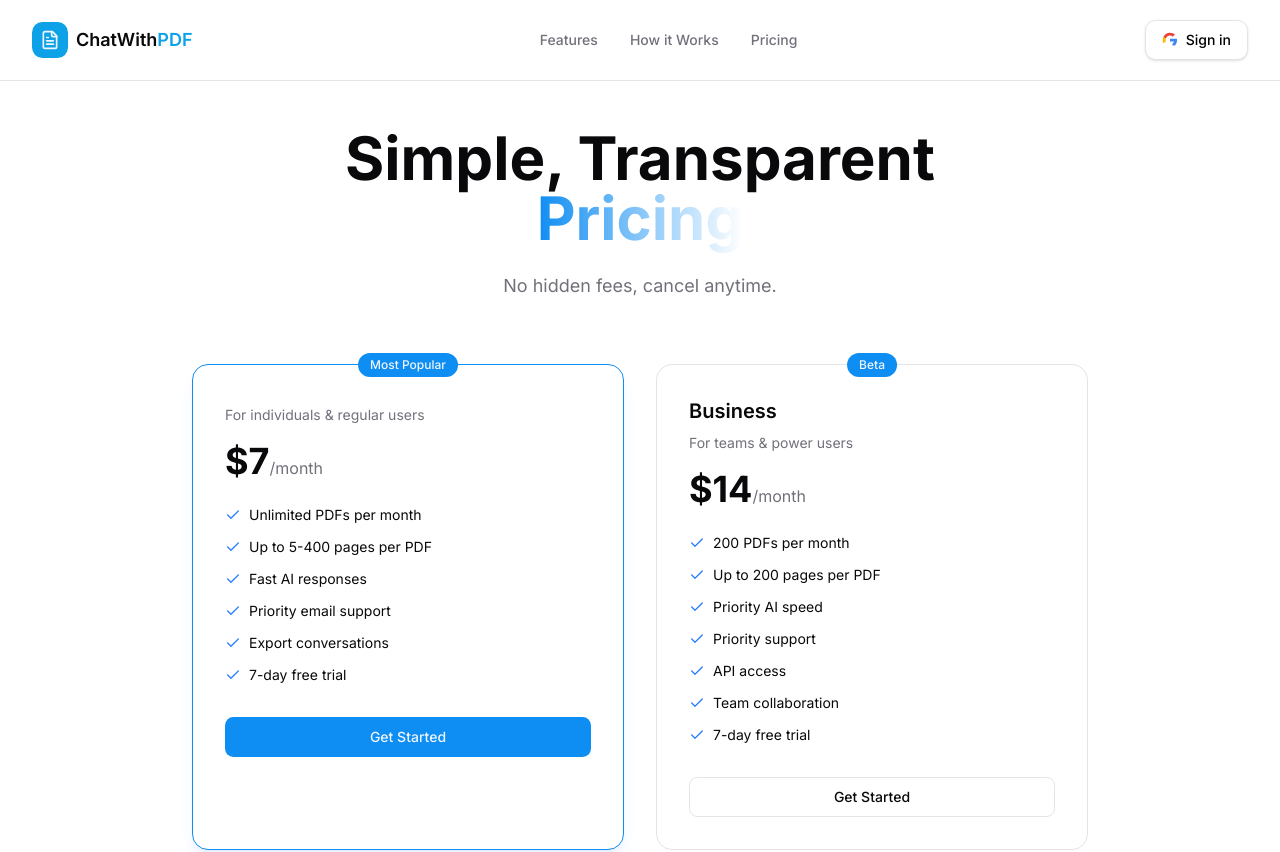
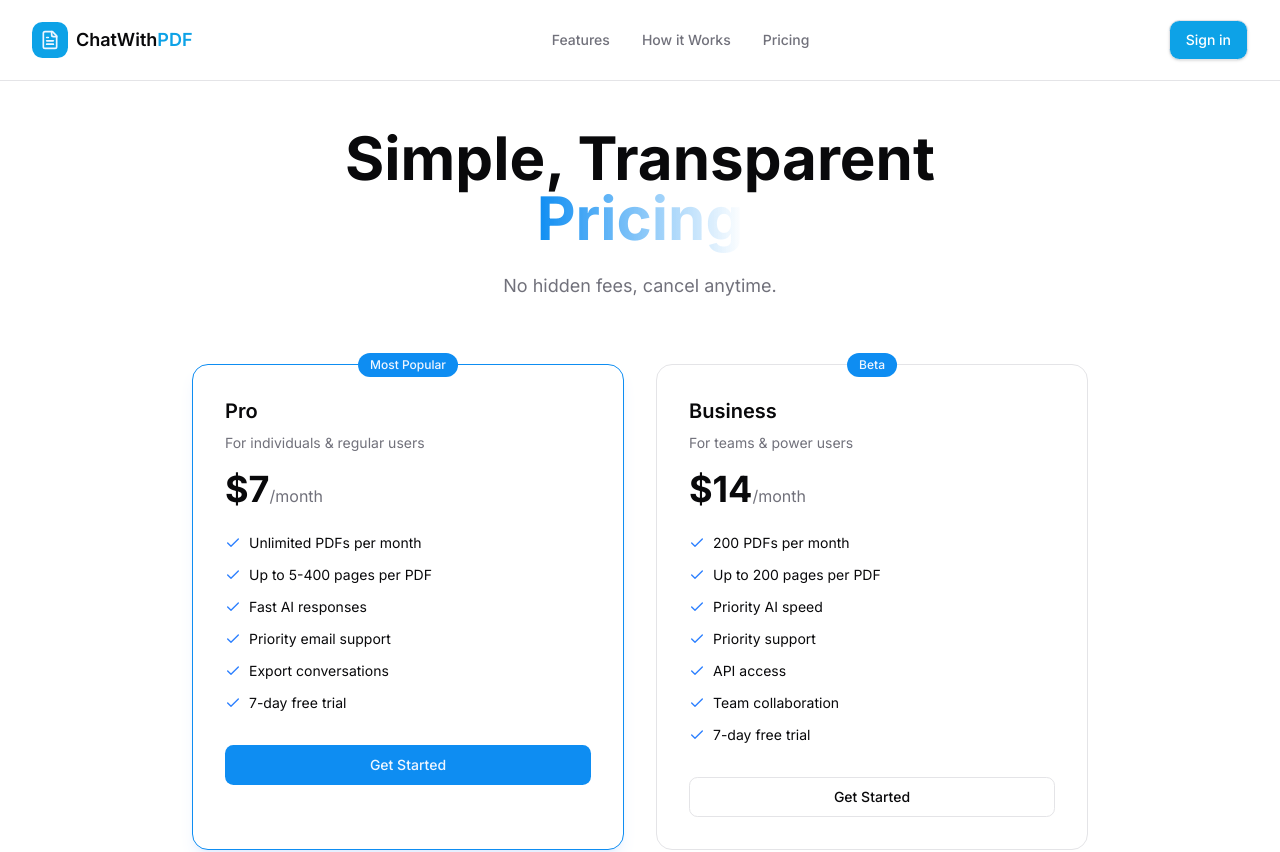
Before and after one commit to durgax04/chat-with-pdf, a Next.js app: page /pricing in a window 1280 px wide. Shown: the top 852 px of the page. Built offline with nearby package versions, Linux system fonts and the light colour scheme; no server answers.

Commit message:
Squashed commit of the following:
commit 60b8b8d0a546cf5bdca583d5ee288af0051bfab4
Author: Wolf1610 <dutta2772004@gmail.com>
Date:   Sun Oct 18 19:44:08 2026 +0530

    fix: change sigin ui, add loading, add missing name in pricing content

```diff
--- a/src/components/LandingPage/GoogleLoginButton.tsx
+++ b/src/components/LandingPage/GoogleLoginButton.tsx
@@ -2,62 +2,40 @@
 
 import { signIn } from "next-auth/react";
 import { Button } from "../ui/button";
+import { useState } from "react";
+import { Loader2 } from "lucide-react";
 
 export function GoogleLoginButton() {
+
+  const [isLoading, setIsLoading] = useState(false);
+
+  const handleLogin = async () => {
+    try {
+      setIsLoading(true);
+
+      await signIn("google", { callbackUrl: "/dashboard" });
+
+    } catch (error) {
+      console.error("Login failed", error);
+      setIsLoading(false);
+    }
+  };
+
   return (
     <Button
       variant="google"
-      onClick={() => signIn("google", { callbackUrl: "/dashboard" })}
-      className="flex items-center gap-2 border px-4 py-2 rounded-lg hover:shadow-lg transition bg-white text-black font-medium"
-    >
-      <svg className="h-4 w-4" viewBox="0 0 24 24">
-        <path
-          fill="#4285F4"
-          d="M22.56 12.25c0-.78-.07-1.53-.2-2.25H12v4.26h5.92c-.26 1.37-1.04 2.53-2.21 3.31v2.77h3.57c2.08-1.92 3.28-4.74 3.28-8.09z"
-        />
-        <path
-          fill="#34A853"
-          d="M12 23c2.97 0 5.46-.98 7w.28-2.66l-3.57-2.77c-.98.66-2.23 1.06-3.71 1.06-2.86 0-5.29-1.93-6.16-4.53H2.18v2.84C3.99 20.53 7.7 23 12 23z"
-        />
-        <path
-          fill="#FBBC05"
-          d="M5.84 14.09c-.22-.66-.35-1.36-.35-2.09s.13-1.43.35-2.09V7.07H2.18C1.43 8.55 1 10.22 1 12s.43 3.45 1.18 4.93l2.85-2.22.81-.62z"
-        />
-        <path
-          fill="#EA4335"
-          d="M12 5.38c1.62 0 3.06.56 4.21 1.64l3.15-3.15C17.45 2.09 14.97 1 12 1 7.7 1 3.99 3.47 2.18 7.07l3.66 2.84c.87-2.6 3.3-4.53 6.16-4.53z"
-        />
-      </svg>
-      Sign in
-    </Button>
+      onClick={handleLogin}
+      disabled={isLoading}
+      className="flex items-center gap-2 border px-4 py-2 rounded-lg hover:shadow-lg transition bg-[#0da2e7] text-white font-medium hover:bg-[#0a75a7]"
+    >{isLoading ? (
+        <>
+          <Loader2 className="w-4 h-4 animate-spin" />
+          Signing in...
+        </>
+      ) : (
+        <>
+          <span>Sign in</span>
+        </>
+      )}</Button>
   );
 }
-
-export function GoogleLoginButton2() {
-  return (
-    <Button
-      onClick={() => signIn("google", { callbackUrl: "/dashboard" })}
-      className="flex items-center gap-2 border px-4 py-2 bg-gradient-to-r from-blue-600 via-blue-500 to-blue-400 rounded-lg hover:shadow-lg transitio text-white font-medium"
-    >
-      <svg className="h-4 w-4" viewBox="0 0 24 24">
-        <path
-          fill="#4285F4"
-          d="M22.56 12.25c0-.78-.07-1.53-.2-2.25H12v4.26h5.92c-.26 1.37-1.04 2.53-2.21 3.31v2.77h3.57c2.08-1.92 3.28-4.74 3.28-8.09z"
-        />
-        <path
-          fill="#34A853"
-          d="M12 23c2.97 0 5.46-.98 7.28-2.66l-3.57-2.77c-.98.66-2.23 1.06-3.71 1.06-2.86 0-5.29-1.93-6.16-4.53H2.18v2.84C3.99 20.53 7.7 23 12 23z"
-        />
-        <path
-          fill="#FBBC05"
-          d="M5.84 14.09c-.22-.66-.35-1.36-.35-2.09s.13-1.43.35-2.09V7.07H2.18C1.43 8.55 1 10.22 1 12s.43 3.45 1.18 4.93l2.85-2.22.81-.62z"
-        />
-        <path
-          fill="#EA4335"
-          d="M12 5.38c1.62 0 3.06.56 4.21 1.64l3.15-3.15C17.45 2.09 14.97 1 12 1 7.7 1 3.99 3.47 2.18 7.07l3.66 2.84c.87-2.6 3.3-4.53 6.16-4.53z"
-        />
-      </svg>
-      Sign in with Google
-    </Button>
-  );
-}
--- a/src/components/LandingPage/Navbar.tsx
+++ b/src/components/LandingPage/Navbar.tsx
@@ -42,16 +42,6 @@ const Navbar = ({ session }: { session: NavbarProps }) => {
             </span>
           </Link>
 
-          {/* EXTRA LOGO SECTION (From provided code) */}
-          {/* <Link href="/" className="hidden md:flex items-center">
-            <div className="p-2">
-              <Image src={Logo} alt="Logo" className="w-8 h-8" />
-            </div>
-            <span className="text-xl font-bold bg-gradient-to-r from-blue-600 via-blue-700 to-blue-800 bg-clip-text text-transparent">
-              ChatWithPDF
-            </span>
-          </Link> */}
-
           {/* Desktop Navigation */}
           <div className="hidden md:flex items-center gap-8">
             {navItems.map((item) => (
@@ -66,9 +56,9 @@ const Navbar = ({ session }: { session: NavbarProps }) => {
           </div>
 
           {/* Desktop Login / CTA */}
-          <div className="flex items-center gap-4">
+          <div className="flex items-center gap-4 ">
             {session ? (
-              <Button variant="ghost" size="sm" asChild>
+              <Button size="sm" asChild>
                 <Link href="/dashboard">
                   <LayoutDashboard className="w-4 h-4 mr-2" />
                   Dashboard
--- a/src/components/pricing/content.tsx
+++ b/src/components/pricing/content.tsx
@@ -6,6 +6,7 @@ import { Button } from "@/components/ui/button";
 
 const plans = [
   {
+    name: "Pro",
     price: "$7",
     description: "For individuals & regular users",
     features: [
@@ -51,7 +52,7 @@ const PricingContent = () => {
             <h1 className="text-4xl md:text-6xl font-bold text-foreground mb-6">
               Simple, Transparent
               <br />
-              <span className="bg-gradient-to-r from-[#0e8df2] to-[#0e8df2]/700 bg-clip-text text-transparent">
+              <span className="bg-linear-to-r from-[#0e8df2] to-[#0e8df2]/700 bg-clip-text text-transparent">
                 Pricing
               </span>
             </h1>
```
